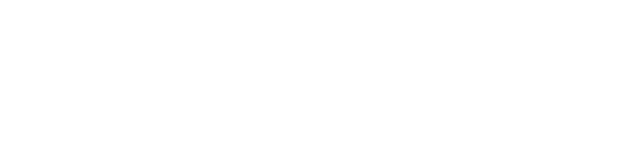
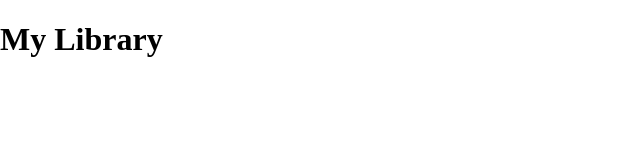
Before and after one commit to royalh23/library, a plain HTML site: page index.html in a window 1280 px wide. Shown: the whole page, without its empty margins (0-640 px from the left). Drawn offline with Linux system fonts and the light colour scheme.

Commit message:
My Library h1

```diff
--- a/index.html
+++ b/index.html
@@ -8,6 +8,6 @@
     <title>Library App</title>
   </head>
   <body>
-
+    <h1>My Library</h1>
   </body>
 </html>
```
